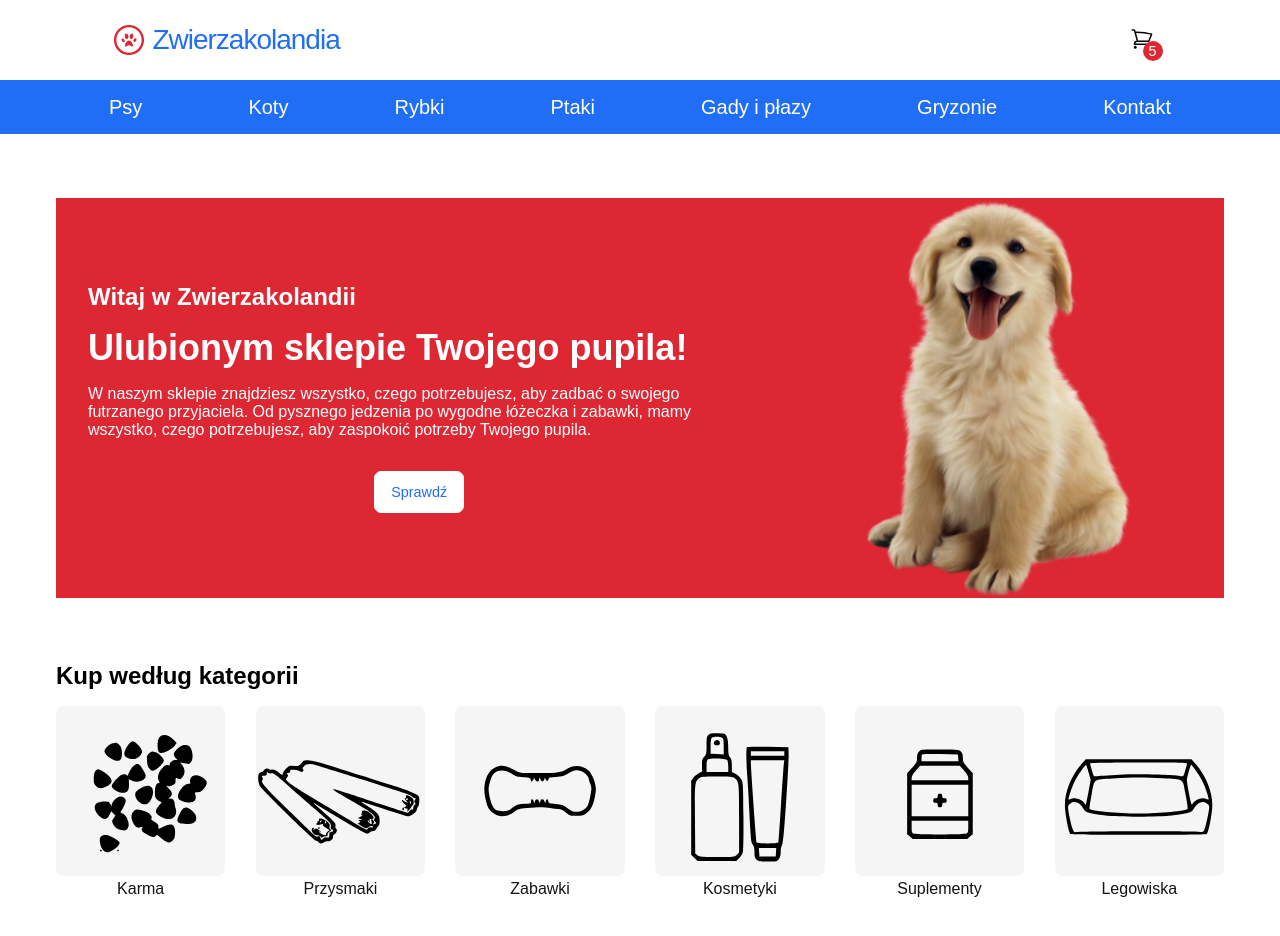
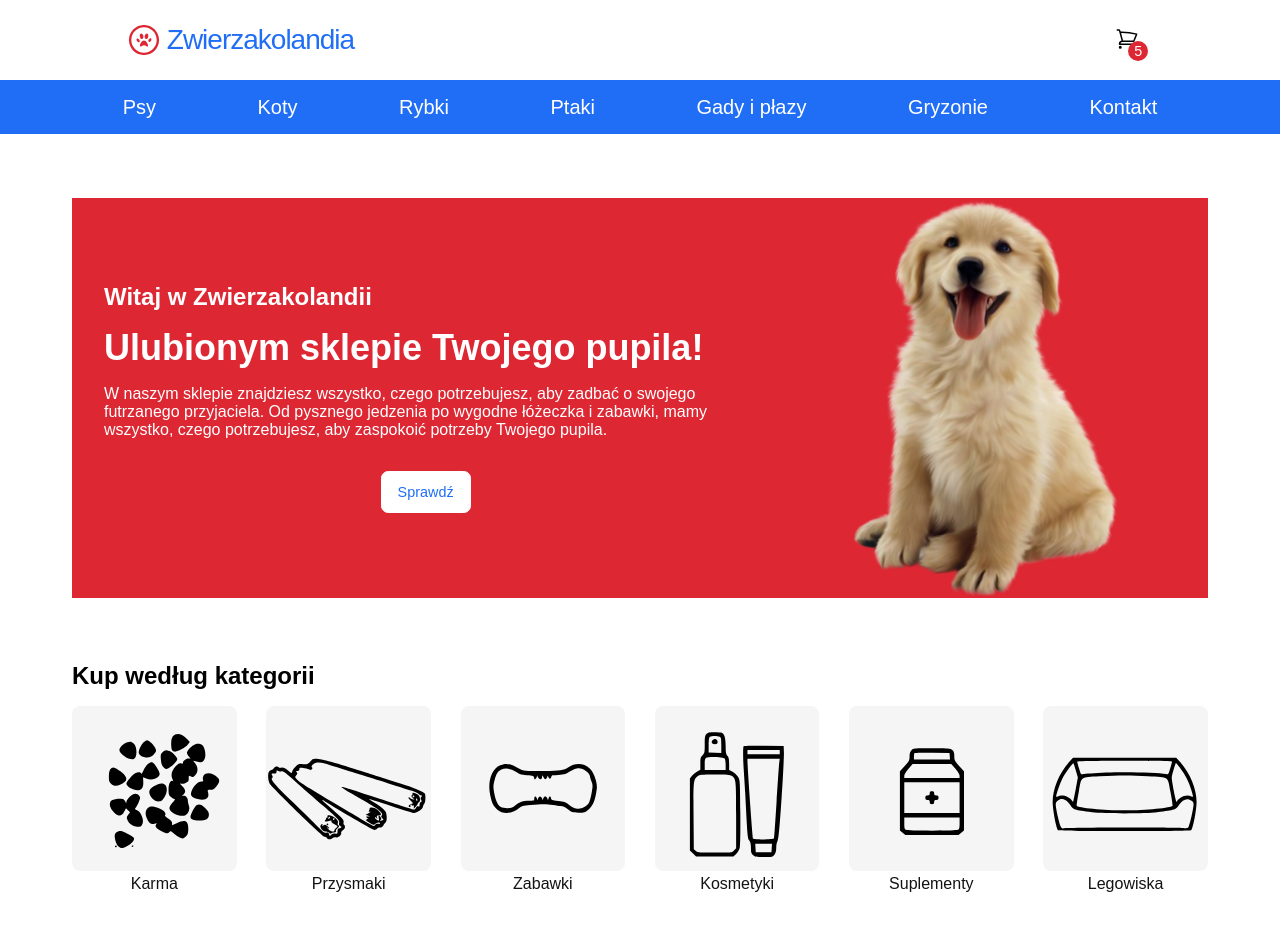
Before and after one commit to xroobix/Zwierzakolandia, a React (Vite) app: page / in a window 1280 px wide. Shown: the top 936 px of the page. Built offline with nearby package versions, Linux system fonts and the light colour scheme.

Commit message:
Change padding

```diff
--- a/src/index.css
+++ b/src/index.css
@@ -10,7 +10,7 @@ body {
 
 .container {
     max-width: 1200px;
-    padding-inline: 1rem;
+    padding-inline: 2rem;
     margin: auto;
 }
 
```
